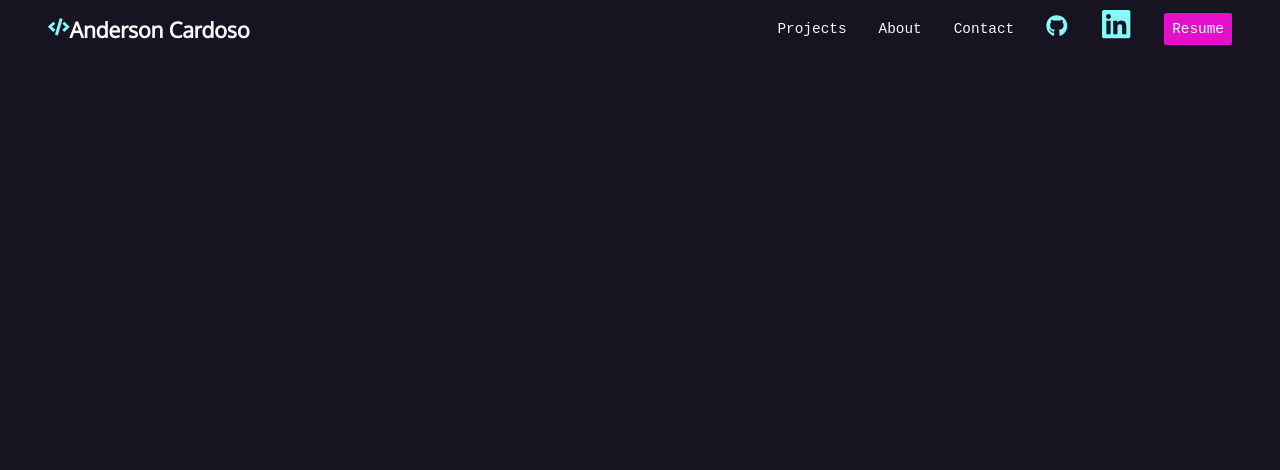
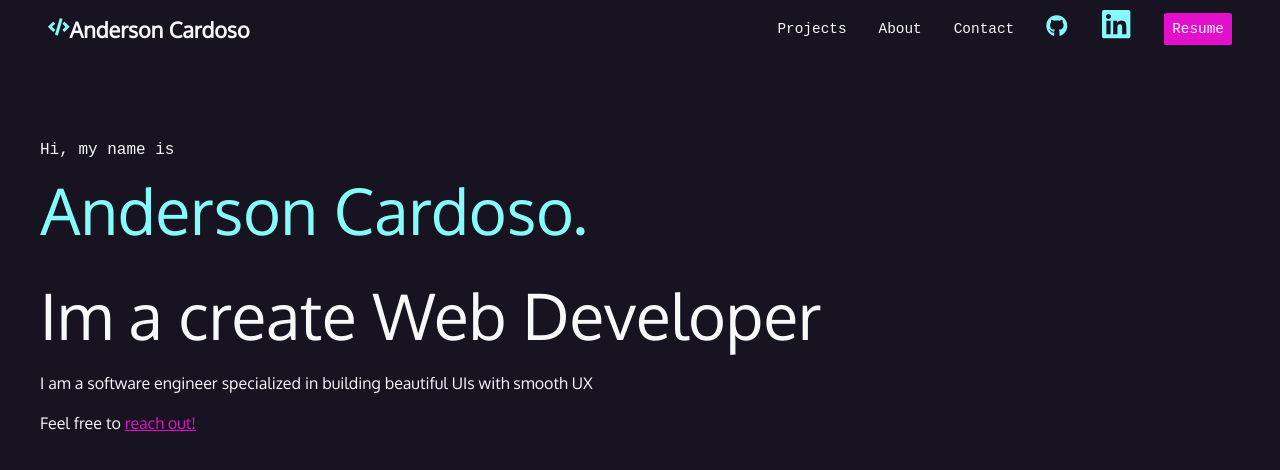
Before and after one commit to anderson-ca/next-portfolio-static, a Next.js app: page / in a window 1280 px wide. Shown: the top 470 px of the page. Built offline with nearby package versions, Linux system fonts and the light colour scheme; a web font is replaced by a local one.

Commit message:
add intro section styles

```diff
--- a/components/Intro.jsx
+++ b/components/Intro.jsx
@@ -0,0 +1,15 @@
+import Link from 'next/link';
+import introStyles from '../styles/components/intro.module.css'
+
+const Intro = () => {
+  return (
+    <div className={introStyles.section} id={introStyles.intro}>
+      <p className={introStyles.name}>Hi, my name is <span>Anderson Cardoso.</span></p>
+      <h2>Im a create Web Developer</h2>
+      <p>I am a software engineer specialized in building beautiful UIs with smooth UX</p>
+      <p>Feel free to <Link href='#'>reach out!</Link></p>
+    </div>
+  );
+};
+
+export default Intro;
--- a/pages/index.jsx
+++ b/pages/index.jsx
@@ -1,6 +1,7 @@
 import Head from 'next/head';
 import styles from '../styles/Home.module.css';
 import Navbar from '../components/Navbar';
+import Intro from '../components/Intro';
 
 
 
@@ -16,6 +17,7 @@ export default function Home() {
       </Head>
 
     <Navbar />
+    <Intro />
     </div>
   )
 }
--- a/styles/components/intro.module.css
+++ b/styles/components/intro.module.css
@@ -0,0 +1,27 @@
+#intro {
+    padding: 4rem 1rem 10rem 1rem;
+    padding-bottom: 10rem;
+    max-width: 1200px;
+    margin: 0 auto;
+}
+
+#intro p {
+    font-size: 1rem;
+    line-height: 1.5;
+}
+
+#intro .name {
+    font-family: var(--mono);
+}
+
+.name span {
+    font-family: var(--sans);
+    font-size: 4rem;
+    color: var(--aqua);
+    display: block;
+}
+
+#intro h2 {
+    font-size: 4rem;
+    font-weight: normal;
+}
```
